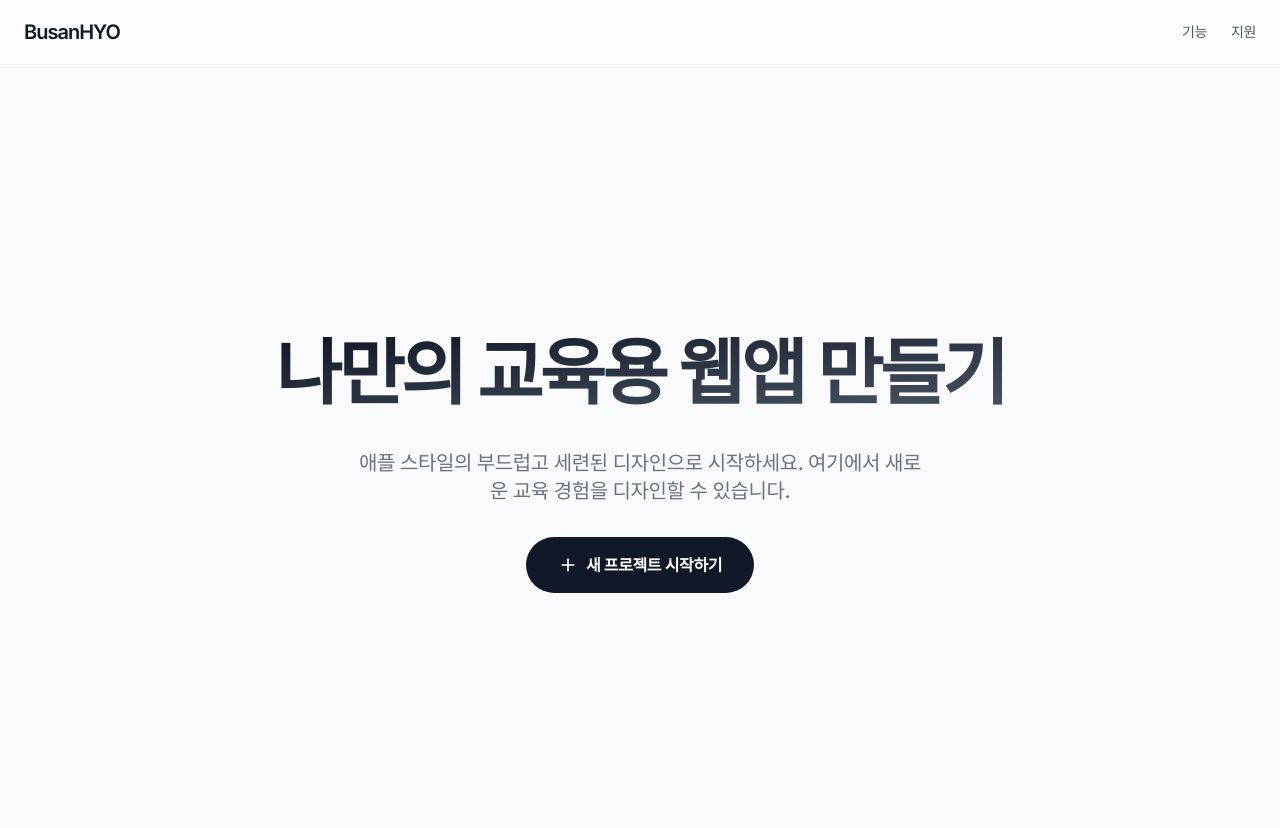
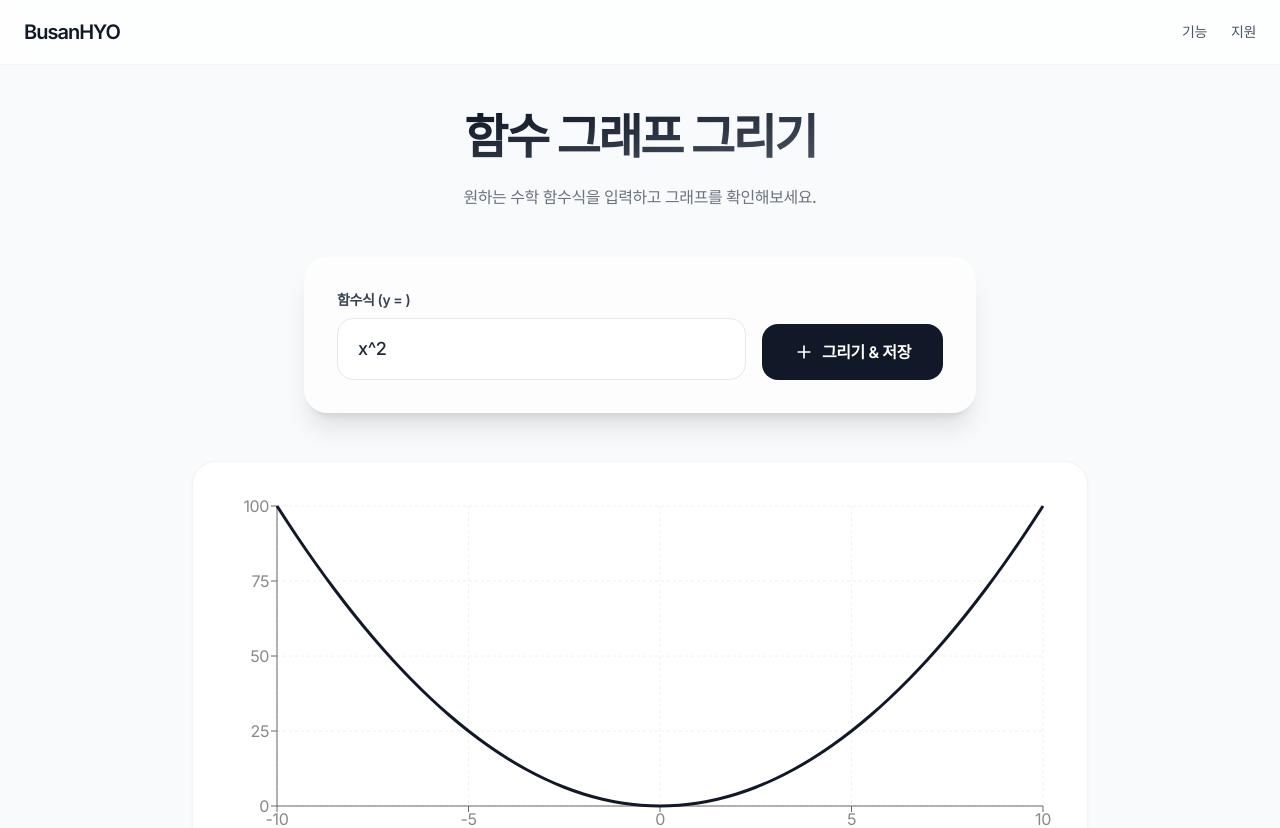
Before and after one commit to hjin7832-busan/math, a Next.js app: page / in a window 1280 px wide. Shown: the top 828 px of the page. Built offline with nearby package versions, Linux system fonts and the light colour scheme; no server answers; the database is empty.

Commit message:
feat: add graphing UI with mathjs, recharts and supabase

```diff
--- a/app/page.tsx
+++ b/app/page.tsx
@@ -1,24 +1,182 @@
-import { Plus } from 'lucide-react'
+'use client'
+
+import { useState, useEffect } from 'react'
+import { Plus, Loader2 } from 'lucide-react'
+import { evaluate } from 'mathjs'
+import { supabase } from '@/lib/supabase'
+import {
+  LineChart,
+  Line,
+  XAxis,
+  YAxis,
+  CartesianGrid,
+  Tooltip,
+  ResponsiveContainer
+} from 'recharts'
+
+type GraphData = {
+  id: string
+  created_at: string
+  expression: string
+}
 
 export default function Home() {
+  const [expression, setExpression] = useState('x^2')
+  const [dataPoints, setDataPoints] = useState<{ x: number; y: number }[]>([])
+  const [history, setHistory] = useState<GraphData[]>([])
+  const [isSaving, setIsSaving] = useState(false)
+  const [error, setError] = useState('')
+
+  // 초기 렌더링 시 그래프 그리기 및 히스토리 불러오기
+  useEffect(() => {
+    generateData(expression)
+    fetchHistory()
+  }, [])
+
+  const fetchHistory = async () => {
+    const { data, error } = await supabase
+      .from('saved_graphs')
+      .select('*')
+      .order('created_at', { ascending: false })
+      .limit(5)
+
+    if (data) {
+      setHistory(data)
+    }
+  }
+
+  const generateData = (expr: string) => {
+    try {
+      setError('')
+      const points = []
+      // x: -10 to 10
+      for (let x = -10; x <= 10; x += 0.5) {
+        const y = evaluate(expr, { x })
+        points.push({ x, y })
+      }
+      setDataPoints(points)
+      return true
+    } catch (err) {
+      setError('수식이 올바르지 않습니다. (예: x^2, sin(x), 2*x + 1)')
+      return false
+    }
+  }
+
+  const handlePlotAndSave = async () => {
+    if (!expression.trim()) return
+
+    // 1. 그래프 데이터 생성
+    const isValid = generateData(expression)
+    if (!isValid) return
+
+    // 2. Supabase 저장
+    setIsSaving(true)
+    const { error } = await supabase
+      .from('saved_graphs')
+      .insert([{ expression }])
+
+    setIsSaving(false)
+
+    if (error) {
+      setError('저장에 실패했습니다. 데이터베이스 설정을 확인해주세요.')
+      console.error(error)
+    } else {
+      fetchHistory()
+    }
+  }
+
   return (
-    <main className="flex min-h-screen flex-col items-center justify-center p-8 lg:p-24">
-      <div className="max-w-3xl w-full text-center space-y-8 flex flex-col items-center">
-        {/* 영웅(Hero) 섹션 환영 문구 */}
-        <h1 className="text-5xl lg:text-7xl font-bold tracking-tighter text-transparent bg-clip-text bg-gradient-to-br from-gray-900 to-gray-600 pb-2">
-          나만의 교육용 웹앱 만들기
-        </h1>
+    <main className="flex min-h-screen flex-col items-center py-12 px-6 lg:px-24">
+      <div className="max-w-4xl w-full space-y-12 flex flex-col items-center">
 
-        <p className="text-lg lg:text-xl text-gray-500 font-medium max-w-xl mx-auto leading-relaxed">
-          애플 스타일의 부드럽고 세련된 디자인으로 시작하세요.
-          여기에서 새로운 교육 경험을 디자인할 수 있습니다.
-        </p>
+        {/* 헤더 섹션 */}
+        <div className="text-center space-y-4">
+          <h1 className="text-4xl lg:text-5xl font-bold tracking-tighter text-transparent bg-clip-text bg-gradient-to-br from-gray-900 to-gray-600 pb-2">
+            함수 그래프 그리기
+          </h1>
+          <p className="text-gray-500 font-medium">
+            원하는 수학 함수식을 입력하고 그래프를 확인해보세요.
+          </p>
+        </div>
 
-        {/* 가짜(Placeholder) 기능 추가 버튼 */}
-        <button className="group mt-8 flex items-center gap-2 px-8 py-4 bg-gray-900 text-white rounded-full font-semibold hover:bg-gray-800 hover:shadow-lg transition-all duration-300 ease-in-out transform hover:-translate-y-1">
-          <Plus className="w-5 h-5 group-hover:rotate-90 transition-transform duration-300" />
-          <span>새 프로젝트 시작하기</span>
-        </button>
+        {/* 메인 컨트롤러 (Glassmorphism) */}
+        <div className="w-full max-w-2xl bg-white/60 backdrop-blur-xl border border-white/40 shadow-xl rounded-3xl p-8 space-y-6">
+          <div className="flex flex-col sm:flex-row gap-4">
+            <div className="flex-1">
+              <label className="block text-sm font-semibold text-gray-700 mb-2">
+                함수식 (y = )
+              </label>
+              <input
+                type="text"
+                value={expression}
+                onChange={(e) => setExpression(e.target.value)}
+                placeholder="예: x^2 + 2*x - 1"
+                className="w-full px-5 py-4 rounded-2xl bg-white border border-gray-200 focus:border-blue-400 focus:ring-4 focus:ring-blue-100 transition-all outline-none text-lg font-medium text-gray-800"
+                onKeyDown={(e) => e.key === 'Enter' && handlePlotAndSave()}
+              />
+            </div>
+            <div className="flex items-end">
+              <button
+                onClick={handlePlotAndSave}
+                disabled={isSaving}
+                className="w-full sm:w-auto flex items-center justify-center gap-2 px-8 py-4 bg-gray-900 text-white rounded-2xl font-semibold hover:bg-gray-800 hover:shadow-lg transition-all duration-300 disabled:opacity-70"
+              >
+                {isSaving ? <Loader2 className="w-5 h-5 animate-spin" /> : <Plus className="w-5 h-5" />}
+                <span>그리기 & 저장</span>
+              </button>
+            </div>
+          </div>
+          {error && <p className="text-red-500 text-sm font-medium">{error}</p>}
+        </div>
+
+        {/* 그래프 렌더링 영역 */}
+        <div className="w-full h-[400px] bg-white rounded-3xl shadow-sm border border-gray-100 p-6">
+          <ResponsiveContainer width="100%" height="100%">
+            <LineChart data={dataPoints} margin={{ top: 20, right: 20, left: 0, bottom: 0 }}>
+              <CartesianGrid strokeDasharray="3 3" stroke="#f0f0f0" />
+              <XAxis dataKey="x" type="number" domain={['dataMin', 'dataMax']} tick={{ fill: '#888' }} />
+              <YAxis tick={{ fill: '#888' }} />
+              <Tooltip
+                contentStyle={{ borderRadius: '12px', border: 'none', boxShadow: '0 4px 6px -1px rgb(0 0 0 / 0.1)' }}
+              />
+              <Line
+                type="monotone"
+                dataKey="y"
+                stroke="#111827"
+                strokeWidth={3}
+                dot={false}
+                activeDot={{ r: 6, fill: '#3b82f6', stroke: '#fff', strokeWidth: 2 }}
+              />
+            </LineChart>
+          </ResponsiveContainer>
+        </div>
+
+        {/* 최근 저장된 그래프 내역 */}
+        <div className="w-full max-w-2xl text-left space-y-4">
+          <h3 className="text-xl font-bold tracking-tight text-gray-900">최근 저장된 식</h3>
+          {history.length === 0 ? (
+            <p className="text-gray-500 text-sm">저장된 내역이 없습니다.</p>
+          ) : (
+            <div className="grid gap-3">
+              {history.map((item) => (
+                <div
+                  key={item.id}
+                  className="flex items-center justify-between p-4 bg-white rounded-2xl shadow-sm border border-gray-100 cursor-pointer hover:border-blue-300 hover:shadow-md transition-all"
+                  onClick={() => {
+                    setExpression(item.expression)
+                    generateData(item.expression)
+                  }}
+                >
+                  <span className="font-semibold text-gray-800 text-lg">y = {item.expression}</span>
+                  <span className="text-sm text-gray-400">
+                    {new Date(item.created_at).toLocaleString('ko-KR')}
+                  </span>
+                </div>
+              ))}
+            </div>
+          )}
+        </div>
+
       </div>
     </main>
   )
--- /dev/null
+++ b/lib/supabase.ts
@@ -0,0 +1,6 @@
+import { createClient } from '@supabase/supabase-js'
+
+const supabaseUrl = process.env.NEXT_PUBLIC_SUPABASE_URL!
+const supabaseAnonKey = process.env.NEXT_PUBLIC_SUPABASE_ANON_KEY!
+
+export const supabase = createClient(supabaseUrl, supabaseAnonKey)
--- a/package.json
+++ b/package.json
@@ -9,10 +9,13 @@
     "lint": "next lint"
   },
   "dependencies": {
+    "@supabase/supabase-js": "^2.39.3",
     "lucide-react": "^0.300.0",
+    "mathjs": "^12.4.0",
     "next": "^14.0.0",
     "react": "^18.2.0",
-    "react-dom": "^18.2.0"
+    "react-dom": "^18.2.0",
+    "recharts": "^2.10.4"
   },
   "devDependencies": {
     "@types/node": "^20",
```
